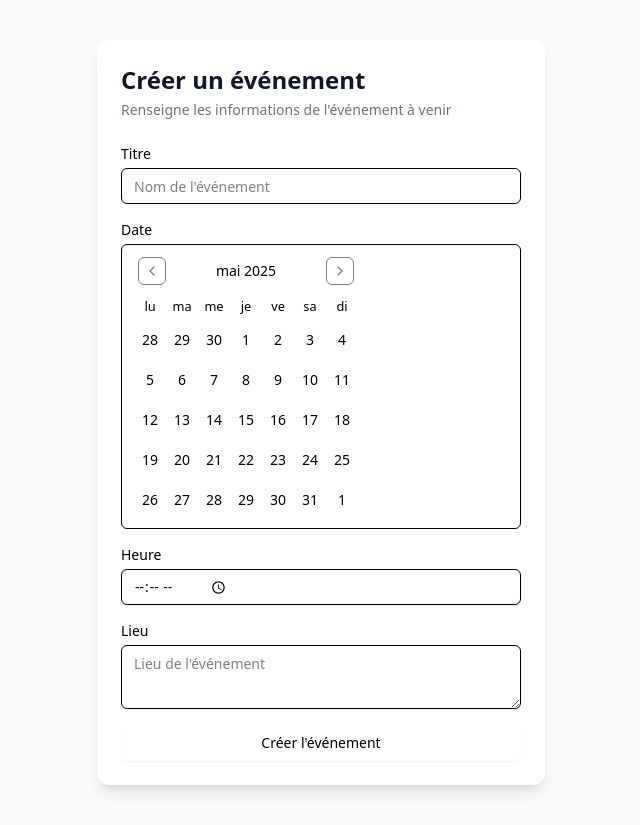
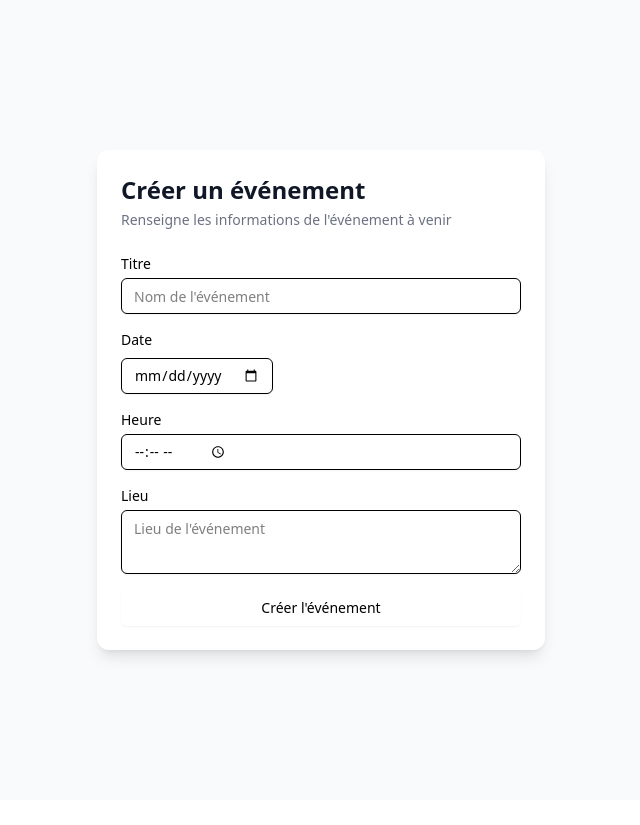
Before and after one commit to MatiasVinkovic/ptits-flexs, a React (Vite) app in the folder ptits-flexs/: page /createevent in a window 1280 px wide. Shown: the whole page, without its empty margins (319-959 px from the left). After the commit the page ends 800 px from the top, so only its background shows below. Built offline with nearby package versions, Linux system fonts and the light colour scheme.

Commit message:
fonctionnelle sans day picker

```diff
--- a/ptits-flexs/package.json
+++ b/ptits-flexs/package.json
@@ -12,6 +12,7 @@
   "dependencies": {
     "@radix-ui/react-alert-dialog": "^1.1.14",
     "@radix-ui/react-dialog": "^1.1.14",
+    "@radix-ui/react-label": "^2.1.7",
     "@radix-ui/react-select": "^2.2.5",
     "@radix-ui/react-slot": "^1.2.3",
     "@radix-ui/react-switch": "^1.2.5",
@@ -22,7 +23,6 @@
     "date-fns": "^2.30.0",
     "lucide-react": "^0.511.0",
     "react": "^19.1.0",
-    "react-day-picker": "^8.10.1",
     "react-dom": "^19.1.0",
     "react-router-dom": "^7.6.0",
     "tailwind-merge": "^3.3.0",
--- a/ptits-flexs/src/components/ui/calendar.jsx
+++ b/ptits-flexs/src/components/ui/calendar.jsx
@@ -1,72 +1,20 @@
-import * as React from "react"
-import { ChevronLeft, ChevronRight } from "lucide-react"
-import { DayPicker } from "react-day-picker"
+import * as React from "react";
+import { cn } from "@/lib/utils";
+import { Label } from "@/components/ui/label";
+import { Input } from "@/components/ui/input"; // si tu as un composant personnalisé, sinon remplace par <input>
 
-import { cn } from "@/lib/utils"
-import { buttonVariants } from "@/components/ui/button"
-
-function Calendar({
-  className,
-  classNames,
-  showOutsideDays = true,
-  ...props
-}) {
+function Calendar({ className, value, onChange, label = "Choisir une date" }) {
   return (
-    <DayPicker
-      showOutsideDays={showOutsideDays}
-      className={cn("p-3", className)}
-      classNames={{
-        months: "flex flex-col sm:flex-row gap-2",
-        month: "flex flex-col gap-4",
-        caption: "flex justify-center pt-1 relative items-center w-full",
-        caption_label: "text-sm font-medium",
-        nav: "flex items-center gap-1",
-        nav_button: cn(
-          buttonVariants({ variant: "outline" }),
-          "size-7 bg-transparent p-0 opacity-50 hover:opacity-100"
-        ),
-        nav_button_previous: "absolute left-1",
-        nav_button_next: "absolute right-1",
-        table: "w-full border-collapse space-x-1",
-        head_row: "flex",
-        head_cell:
-          "text-muted-foreground rounded-md w-8 font-normal text-[0.8rem]",
-        row: "flex w-full mt-2",
-        cell: cn(
-          "relative p-0 text-center text-sm focus-within:relative focus-within:z-20 [&:has([aria-selected])]:bg-accent [&:has([aria-selected].day-range-end)]:rounded-r-md",
-          props.mode === "range"
-            ? "[&:has(>.day-range-end)]:rounded-r-md [&:has(>.day-range-start)]:rounded-l-md first:[&:has([aria-selected])]:rounded-l-md last:[&:has([aria-selected])]:rounded-r-md"
-            : "[&:has([aria-selected])]:rounded-md"
-        ),
-        day: cn(
-          buttonVariants({ variant: "ghost" }),
-          "size-8 p-0 font-normal aria-selected:opacity-100"
-        ),
-        day_range_start:
-          "day-range-start aria-selected:bg-primary aria-selected:text-primary-foreground",
-        day_range_end:
-          "day-range-end aria-selected:bg-primary aria-selected:text-primary-foreground",
-        day_selected:
-          "bg-primary text-primary-foreground hover:bg-primary hover:text-primary-foreground focus:bg-primary focus:text-primary-foreground",
-        day_today: "bg-accent text-accent-foreground",
-        day_outside:
-          "day-outside text-muted-foreground aria-selected:text-muted-foreground",
-        day_disabled: "text-muted-foreground opacity-50",
-        day_range_middle:
-          "aria-selected:bg-accent aria-selected:text-accent-foreground",
-        day_hidden: "invisible",
-        ...classNames,
-      }}
-      components={{
-        IconLeft: ({ className, ...props }) => (
-          <ChevronLeft className={cn("size-4", className)} {...props} />
-        ),
-        IconRight: ({ className, ...props }) => (
-          <ChevronRight className={cn("size-4", className)} {...props} />
-        ),
-      }}
-      {...props} />
+    <div className={cn("flex flex-col gap-2", className)}>
+      <Label className="text-sm font-medium">{label}</Label>
+      <Input
+        type="date"
+        value={value}
+        onChange={onChange}
+        className="w-fit"
+      />
+    </div>
   );
 }
 
-export { Calendar }
+export { Calendar };
--- /dev/null
+++ b/ptits-flexs/src/components/ui/label.jsx
@@ -0,0 +1,21 @@
+import * as React from "react"
+import * as LabelPrimitive from "@radix-ui/react-label"
+
+import { cn } from "@/lib/utils"
+
+function Label({
+  className,
+  ...props
+}) {
+  return (
+    <LabelPrimitive.Root
+      data-slot="label"
+      className={cn(
+        "flex items-center gap-2 text-sm leading-none font-medium select-none group-data-[disabled=true]:pointer-events-none group-data-[disabled=true]:opacity-50 peer-disabled:cursor-not-allowed peer-disabled:opacity-50",
+        className
+      )}
+      {...props} />
+  );
+}
+
+export { Label }
--- a/ptits-flexs/src/pages/CreateEvent.jsx
+++ b/ptits-flexs/src/pages/CreateEvent.jsx
@@ -3,13 +3,11 @@ import { Input } from "@/components/ui/input";
 import { Textarea } from "@/components/ui/textarea";
 import { Calendar } from "@/components/ui/calendar";
 import { Button } from "@/components/ui/button";
-import { format } from "date-fns";
-import { fr } from "date-fns/locale";
 import { supabase } from "@/lib/supabaseClient";
 
 const CreateEventPage = () => {
   const [title, setTitle] = useState("");
-  const [date, setDate] = useState(null);
+  const [date, setDate] = useState(""); // date est une string YYYY-MM-DD
   const [time, setTime] = useState("");
   const [description, setDescription] = useState("");
 
@@ -19,7 +17,7 @@ const CreateEventPage = () => {
     const { data, error } = await supabase.from("event").insert([
       {
         nom: title,
-        dateDebut: date?.toISOString().split("T")[0],
+        dateDebut: date, // ✅ plus besoin de .toISOString()
         heure: time,
         lieu: description || "Non spécifié"
       }
@@ -31,7 +29,7 @@ const CreateEventPage = () => {
     } else {
       alert("Événement créé !");
       setTitle("");
-      setDate(null);
+      setDate("");
       setTime("");
       setDescription("");
     }
@@ -57,19 +55,11 @@ const CreateEventPage = () => {
             />
           </div>
           <div>
-            <label className="block text-sm font-medium mb-1">Date</label>
             <Calendar
-              mode="single"
-              selected={date}
-              onSelect={setDate}
-              className="rounded-md border"
-              locale={fr}
+              value={date}
+              onChange={(e) => setDate(e.target.value)}
+              label="Date"
             />
-            {date && (
-              <p className="text-sm text-gray-600 mt-1">
-                Date choisie : {format(date, "PPP", { locale: fr })}
-              </p>
-            )}
           </div>
           <div>
             <label className="block text-sm font-medium mb-1">Heure</label>
```
Also changed, not shown: 1 other file (tests, documents, lock files or other folders).
